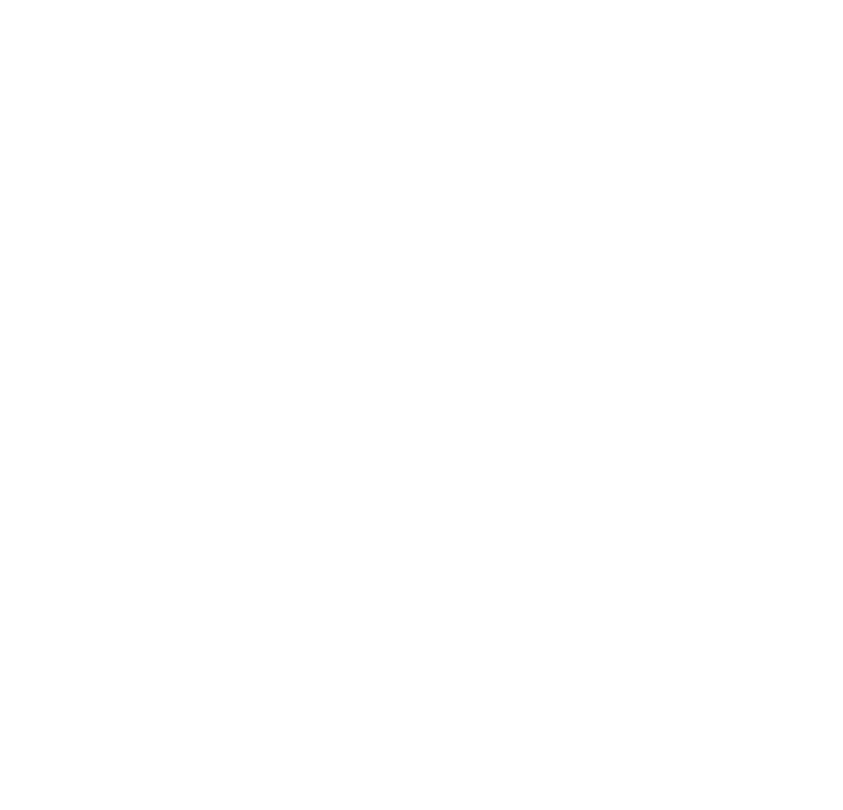
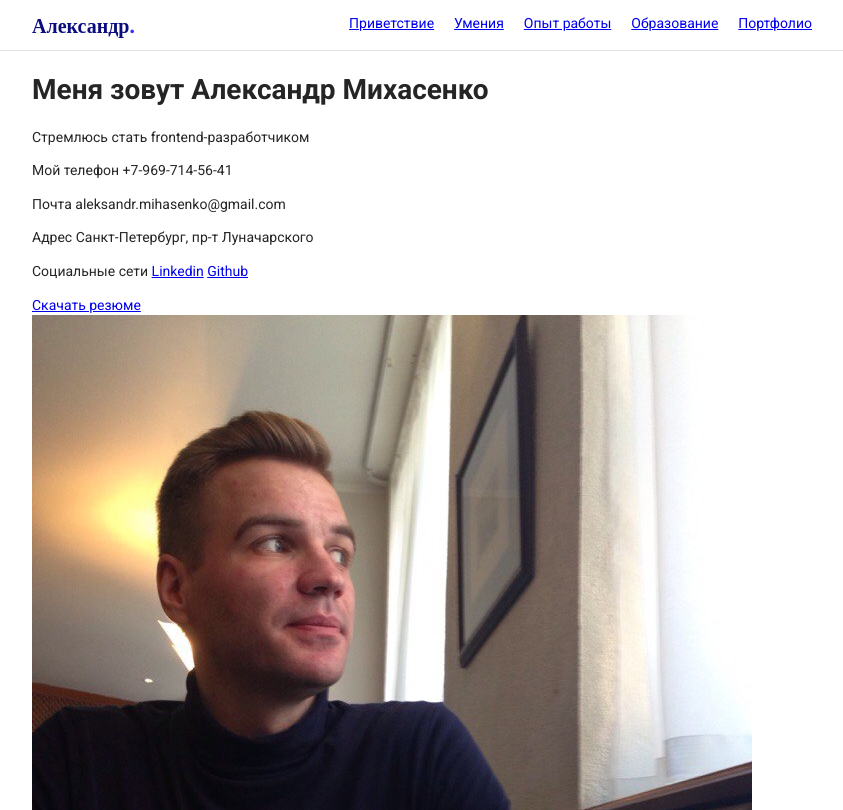
Before and after one commit to AleksandrMihasenko/AleksandrMihasenko.github.io, a plain HTML site: page index.html in a window 1280 px wide. Shown: the top 810 px of the page, without its empty margins (208-1051 px from the left). Drawn offline with nearby package versions, Linux system fonts and the light colour scheme.

Commit message:
add header and about html  section

```diff
--- a/index.html
+++ b/index.html
@@ -4,9 +4,71 @@
     <meta charset="UTF-8">
     <meta name="viewport" content="width=device-width, initial-scale=1.0">
     <title>Александр Михасенко</title>
-    <link rel="stylesheet" href="style.css">
+    <link rel="stylesheet" href="https://cdnjs.cloudflare.com/ajax/libs/normalize/8.0.1/normalize.min.css">
+    <link rel="stylesheet" href="css/style.css">
 </head>
 <body>
 
+    <main>
+
+        <header class="header">
+            <div class="container">
+                <div class="header__row">
+                    <div class="header__logo">Александр<span class="point"></span></div>
+                    <nav>
+                        <ul class="header__navigation">
+                            <li><a href="#">Приветствие</a></li>
+                            <li><a href="#">Умения</a></li>
+                            <li><a href="#">Опыт работы</a></li>
+                            <li><a href="#">Образование</a></li>
+                            <li><a href="#">Портфолио</a></li>
+                        </ul>
+                    </nav>
+                </div>
+            </div>
+        </header>
+
+        <section>
+            <div class="container">
+
+                <div class="about-me">
+                    <div class="about-me__text">
+                        <h1 class="about-me__title">Меня зовут Александр Михасенко</h1>
+                        <div class="about-me__descr">Стремлюсь стать frontend-разработчиком</div>
+                        <div class="about-me__info">
+                            <p class="about-me__row">
+                                <span class="about-me__column-title">Мой телефон</span>
+                                <span class="about-me__column-text">+7-969-714-56-41</span>
+                            </p>
+                            <p class="about-me__row">
+                                <span class="about-me__column-title">Почта</span>
+                                <span class="about-me__column-text">aleksandr.mihasenko@gmail.com</span>
+                            </p>
+                            <p class="about-me__row">
+                                <span class="about-me__column-title">Адрес</span>
+                                <span class="about-me__column-text">Санкт-Петербург, пр-т Луначарского</span>
+                            </p>
+                            <p class="about-me__row">
+                                <span class="about-me__column-title">Социальные сети</span>
+                                <span class="about-me__column-шсщты">
+                                    <a href="#">Linkedin</a>
+                                    <a href="#">Github</a>
+                                </span>
+                            </p>
+                        </div>
+                        <div class="about-me__btn">
+                            <a href="#">Скачать резюме</a>
+                        </div>
+                    </div>
+
+                    <div class="about-me__img">
+                        <img src="images/my-photo.jpg" alt="my photo">
+                    </div>
+                </div>
+
+            </div>
+        </section>
+    </main>
+
 </body>
 </html>
--- /dev/null
+++ b/scss/style.scss
@@ -0,0 +1,54 @@
+// fonts
+@import url('https://fonts.googleapis.com/css2?family=Lato:wght@700&family=Roboto:wght@400;700&display=swap');
+@import url('https://fonts.googleapis.com/css2?family=Lato:wght@700&family=Roboto:wght@400;700&display=swap');
+
+body {
+    font-family: 'Roboto', serif;
+    font-size: 14px;
+    line-height: 1.4;
+    background-color: #fff;
+    color: #252525;
+}
+
+.container {
+    width: 800px;
+    margin: 0 auto;
+}
+
+.point::after {
+    content: '.';
+    color: #3333ff;
+    font-size: 24px;
+}
+
+.header {
+    min-height: 50px;
+    border-bottom: 1px solid #e3e3e3;
+
+    &__row {
+        width: 100%;
+        display: flex;
+        justify-content: space-between;
+        align-items: center;
+    }
+
+    &__logo {
+        font-size: 20px;
+        font-family: 'Lato', serif;
+        font-weight: 700;
+        color: #0c0c81;
+    }
+
+
+    &__navigation {
+        width: 85%;
+        display: flex;
+        justify-content: space-between;
+
+        li {
+            flex: 0 0 auto;
+            list-style-type: none;
+            margin-right: 20px;
+        }
+    }
+}
```
Also changed, not shown: css/style.css (added), images/my-photo.jpg (added), style.css (deleted).
